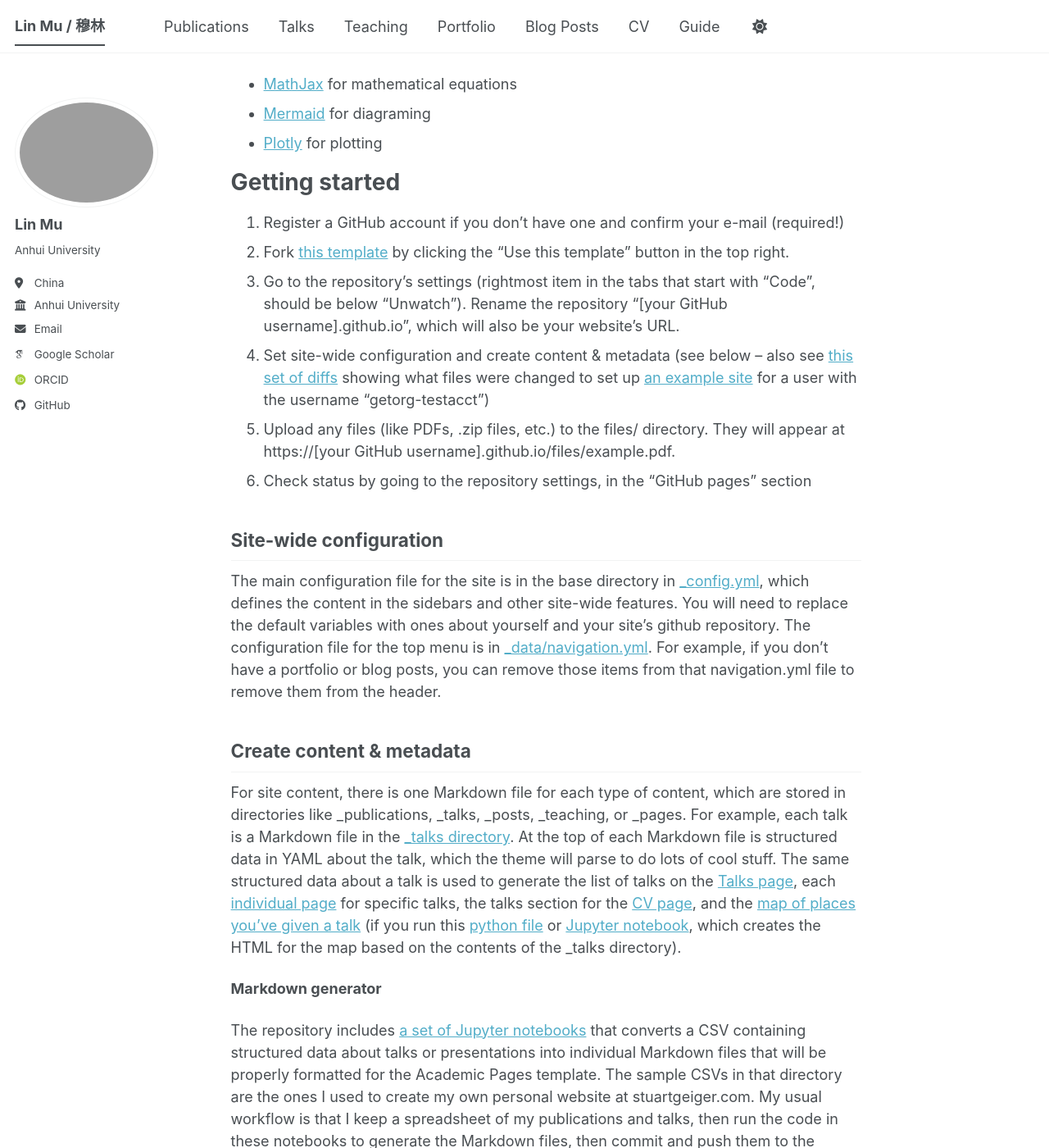
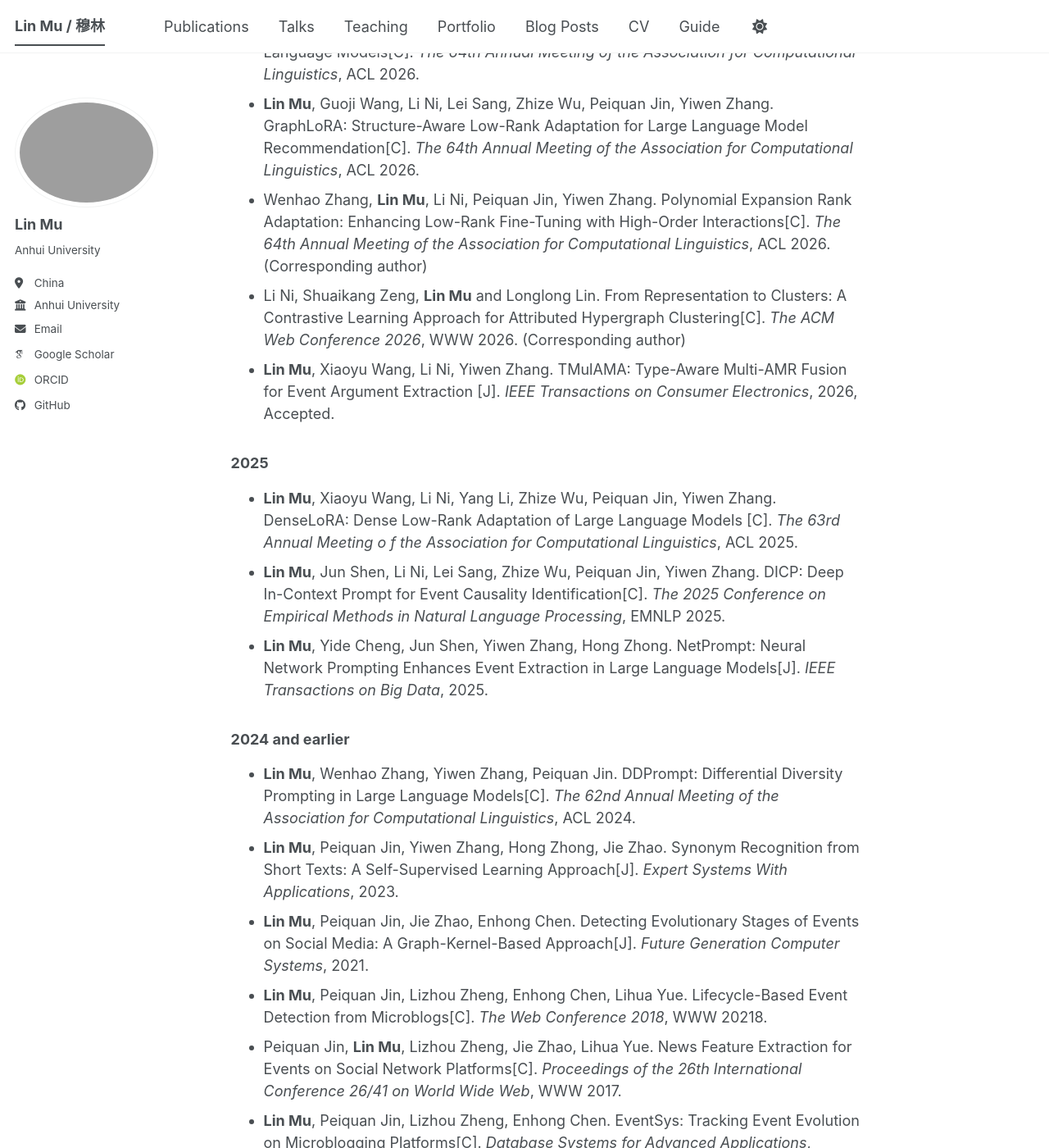
Before and after one commit to mulin-ahu/mulin-ahu.github.io, a Jekyll site: the page built from _pages/about.md, in a window 1280 px wide and 1400 px high, scrolled down 1030 px. Shown: the whole window at 82% size. Built offline with Jekyll 4.4.1, drawn with Linux system fonts in a browser that asks for light colours; some web fonts are replaced; a script bundle is joined from its source files by our own code; library files that are not in the unit come from our copies; some of the changed text lies outside the part shown.

Commit message:
Update about.md

```diff
--- a/_pages/about.md
+++ b/_pages/about.md
@@ -1,56 +1,44 @@
 ---
 permalink: /
-title: "Academic Pages is a ready-to-fork GitHub Pages template for academic personal websites"
+title: "About Me"
 author_profile: true
 redirect_from:
   - /about/
   - /about.html
 ---
 
-This is the front page of a website that is powered by the [Academic Pages template](https://github.com/academicpages/academicpages.github.io) and hosted on GitHub pages. [GitHub pages](https://pages.github.com) is a free service in which websites are built and hosted from code and data stored in a GitHub repository, automatically updating when a new commit is made to the repository. This template was forked from the [Minimal Mistakes Jekyll Theme](https://mmistakes.github.io/minimal-mistakes/) created by Michael Rose, and then extended to support the kinds of content that academics have: publications, talks, teaching, a portfolio, blog posts, and a dynamically-generated CV. Incidentally, these same features make it a great template for anyone that needs to show off a professional template!
+Associate Professor, School of Computer Science and Technology, Anhui University
 
- You can fork [this template](https://github.com/academicpages/academicpages.github.io) right now, modify the configuration and Markdown files, add your own PDFs and other content, and have your own site for free, with no ads!
+I received my Ph.D. degree from the University of Science and Technology of China in April 2021. My research interests include LLM reasoning, parameter-efficient fine-tuning, and natural language processing and so on. I have published over 30 papers in highly regarded conferences and journals such as ACL, WWW, EMNLP, and TBD. I serve on the Program Committee of several top-tier conferences, including NeurlPS, ACL, EMNLP, NAACL, AAAI, and SIGIR.
 
-A data-driven personal website
+News
 ======
-Like many other Jekyll-based GitHub Pages templates, Academic Pages makes you separate the website's content from its form. The content & metadata of your website are in structured Markdown files, while various other files constitute the theme, specifying how to transform that content & metadata into HTML pages. You keep these various Markdown (.md), YAML (.yml), HTML, and CSS files in a public GitHub repository. Each time you commit and push an update to the repository, the [GitHub pages](https://pages.github.com/) service creates static HTML pages based on these files, which are hosted on GitHub's servers free of charge.
+- **Apr. 24, 2026** Our paper "Unnoticeable community deception based on comprehensive modularity" has been accepted by IEEE Transactions on Computational Social Systems (TCSS)!
+- **Apr. 7, 2026** Our three papers "TalkLoRA: Communication-Aware Mixture of Low-Rank Adaptation for Large Language Models", "GraphLoRA: Structure-Aware Low-Rank Adaptation for Large Language Model Recommendation", "Polynomial Expansion Rank Adaptation: Enhancing Low-Rank Fine-Tuning with High-Order Interactions" have been accepted by ACL 2026!
+- **Feb. 13, 2026** Our paper "TMulAMR: Type-Aware Multi-AMR Fusion for Event Argument Extraction" has been accepted by IEEE Transactions on Consumer Electronics (TCE)!
+- **Jan. 16, 2026** Our paper "From Representation to Clusters: A Contrastive Learning Approach for Attributed Hypergraph Clustering" has been accepted by WWW 2026!
 
-Many of the features of dynamic content management systems (like Wordpress) can be achieved in this fashion, using a fraction of the computational resources and with far less vulnerability to hacking and DDoSing. You can also modify the theme to your heart's content without touching the content of your site. If you get to a point where you've broken something in Jekyll/HTML/CSS beyond repair, your Markdown files describing your talks, publications, etc. are safe. You can rollback the changes or even delete the repository and start over - just be sure to save the Markdown files! You can also write scripts that process the structured data on the site, such as [this one](https://github.com/academicpages/academicpages.github.io/blob/master/talkmap.ipynb) that analyzes metadata in pages about talks to display [a map of every location you've given a talk](https://academicpages.github.io/talkmap.html).
+Publications
+======
+### 2026
+- Li Ni, Haoran Chen, **Lin Mu**, Yiwen Zhang. Unnoticeable community deception based on comprehensive modularity[J]. *IEEE Transactions on Computational Social Systems*, 2026, Accepted. (Corresponding author)
+- **Lin Mu**, Haiyang Wang, Li Ni, Lei Sang, Zhize Wu, Peiquan Jin, Yiwen Zhang. TalkLoRA: Communication-Aware Mixture of Low-Rank Adaptation for Large Language Models[C]. *The 64th Annual Meeting of the Association for Computational Linguistics*, ACL 2026.
+- **Lin Mu**, Guoji Wang, Li Ni, Lei Sang, Zhize Wu, Peiquan Jin, Yiwen Zhang. GraphLoRA: Structure-Aware Low-Rank Adaptation for Large Language Model Recommendation[C]. *The 64th Annual Meeting of the Association for Computational Linguistics*, ACL 2026.
+- Wenhao Zhang, **Lin Mu**, Li Ni, Peiquan Jin, Yiwen Zhang. Polynomial Expansion Rank Adaptation: Enhancing Low-Rank Fine-Tuning with High-Order Interactions[C]. *The 64th Annual Meeting of the Association for Computational Linguistics*, ACL 2026. (Corresponding author)
+- Li Ni, Shuaikang Zeng, **Lin Mu** and Longlong Lin. From Representation to Clusters: A Contrastive Learning Approach for Attributed Hypergraph Clustering[C]. *The ACM Web Conference 2026*, WWW 2026. (Corresponding author)
+- **Lin Mu**, Xiaoyu Wang, Li Ni, Yiwen Zhang. TMulAMA: Type-Aware Multi-AMR Fusion for Event Argument Extraction [J]. *IEEE Transactions on Consumer Electronics*, 2026, Accepted.
 
-For those users that need more advanced functionality, the template also supports the following popular tools:
-- [MathJax](https://www.mathjax.org/) for mathematical equations
-- [Mermaid](https://mermaid.js.org/) for diagraming
-- [Plotly](https://plotly.com/javascript/) for plotting
+### 2025
 
-Getting started
-======
-1. Register a GitHub account if you don't have one and confirm your e-mail (required!)
-1. Fork [this template](https://github.com/academicpages/academicpages.github.io) by clicking the "Use this template" button in the top right.
-1. Go to the repository's settings (rightmost item in the tabs that start with "Code", should be below "Unwatch"). Rename the repository "[your GitHub username].github.io", which will also be your website's URL.
-1. Set site-wide configuration and create content & metadata (see below -- also see [this set of diffs](https://archive.is/3TPas) showing what files were changed to set up [an example site](https://getorg-testacct.github.io) for a user with the username "getorg-testacct")
-1. Upload any files (like PDFs, .zip files, etc.) to the files/ directory. They will appear at https://[your GitHub username].github.io/files/example.pdf.
-1. Check status by going to the repository settings, in the "GitHub pages" section
+- **Lin Mu**, Xiaoyu Wang, Li Ni, Yang Li, Zhize Wu, Peiquan Jin, Yiwen Zhang. DenseLoRA: Dense Low-Rank Adaptation of Large Language Models [C]. *The 63rd Annual Meeting o f the Association for Computational Linguistics*, ACL 2025.
+- **Lin Mu**, Jun Shen, Li Ni, Lei Sang, Zhize Wu, Peiquan Jin, Yiwen Zhang. DICP: Deep In-Context Prompt for Event Causality Identification[C]. *The 2025 Conference on Empirical Methods in Natural Language Processing*, EMNLP 2025.
+- **Lin Mu**, Yide Cheng, Jun Shen, Yiwen Zhang, Hong Zhong. NetPrompt: Neural Network Prompting Enhances Event Extraction in Large Language Models[J]. *IEEE Transactions on Big Data*, 2025.
 
-Site-wide configuration
-------
-The main configuration file for the site is in the base directory in [_config.yml](https://github.com/academicpages/academicpages.github.io/blob/master/_config.yml), which defines the content in the sidebars and other site-wide features. You will need to replace the default variables with ones about yourself and your site's github repository. The configuration file for the top menu is in [_data/navigation.yml](https://github.com/academicpages/academicpages.github.io/blob/master/_data/navigation.yml). For example, if you don't have a portfolio or blog posts, you can remove those items from that navigation.yml file to remove them from the header.
+### 2024 and earlier
 
-Create content & metadata
-------
-For site content, there is one Markdown file for each type of content, which are stored in directories like _publications, _talks, _posts, _teaching, or _pages. For example, each talk is a Markdown file in the [_talks directory](https://github.com/academicpages/academicpages.github.io/tree/master/_talks). At the top of each Markdown file is structured data in YAML about the talk, which the theme will parse to do lots of cool stuff. The same structured data about a talk is used to generate the list of talks on the [Talks page](https://academicpages.github.io/talks), each [individual page](https://academicpages.github.io/talks/2012-03-01-talk-1) for specific talks, the talks section for the [CV page](https://academicpages.github.io/cv), and the [map of places you've given a talk](https://academicpages.github.io/talkmap.html) (if you run this [python file](https://github.com/academicpages/academicpages.github.io/blob/master/talkmap.py) or [Jupyter notebook](https://github.com/academicpages/academicpages.github.io/blob/master/talkmap.ipynb), which creates the HTML for the map based on the contents of the _talks directory).
-
-**Markdown generator**
-
-The repository includes [a set of Jupyter notebooks](https://github.com/academicpages/academicpages.github.io/tree/master/markdown_generator
-) that converts a CSV containing structured data about talks or presentations into individual Markdown files that will be properly formatted for the Academic Pages template. The sample CSVs in that directory are the ones I used to create my own personal website at stuartgeiger.com. My usual workflow is that I keep a spreadsheet of my publications and talks, then run the code in these notebooks to generate the Markdown files, then commit and push them to the GitHub repository.
-
-How to edit your site's GitHub repository
-------
-Many people use a git client to create files on their local computer and then push them to GitHub's servers. If you are not familiar with git, you can directly edit these configuration and Markdown files directly in the github.com interface. Navigate to a file (like [this one](https://github.com/academicpages/academicpages.github.io/blob/master/_talks/2012-03-01-talk-1.md) and click the pencil icon in the top right of the content preview (to the right of the "Raw | Blame | History" buttons). You can delete a file by clicking the trashcan icon to the right of the pencil icon. You can also create new files or upload files by navigating to a directory and clicking the "Create new file" or "Upload files" buttons.
-
-Example: editing a Markdown file for a talk
-![Editing a Markdown file for a talk](/images/editing-talk.png)
-
-For more info
-------
-More info about configuring Academic Pages can be found in [the guide](https://academicpages.github.io/markdown/), the [growing wiki](https://github.com/academicpages/academicpages.github.io/wiki), and you can always [ask a question on GitHub](https://github.com/academicpages/academicpages.github.io/discussions). The [guides for the Minimal Mistakes theme](https://mmistakes.github.io/minimal-mistakes/docs/configuration/) (which this theme was forked from) might also be helpful.
+- **Lin Mu**, Wenhao Zhang, Yiwen Zhang, Peiquan Jin. DDPrompt: Differential Diversity Prompting in Large Language Models[C]. *The 62nd Annual Meeting of the Association for Computational Linguistics*, ACL 2024.
+- **Lin Mu**, Peiquan Jin, Yiwen Zhang, Hong Zhong, Jie Zhao. Synonym Recognition from Short Texts: A Self-Supervised Learning Approach[J]. *Expert Systems With Applications*, 2023.
+- **Lin Mu**, Peiquan Jin, Jie Zhao, Enhong Chen. Detecting Evolutionary Stages of Events on Social Media: A Graph-Kernel-Based Approach[J]. *Future Generation Computer Systems*, 2021.
+- **Lin Mu**, Peiquan Jin, Lizhou Zheng, Enhong Chen, Lihua Yue. Lifecycle-Based Event Detection from Microblogs[C]. *The Web Conference 2018*, WWW 20218.
+- Peiquan Jin, **Lin Mu**, Lizhou Zheng, Jie Zhao, Lihua Yue. News Feature Extraction for Events on Social Network Platforms[C]. *Proceedings of the 26th International Conference 26/41 on World Wide Web*, WWW 2017.
+- **Lin Mu**, Peiquan Jin, Lizhou Zheng, Enhong Chen. EventSys: Tracking Event Evolution on Microblogging Platforms[C]. *Database Systems for Advanced Applications*, DASFAA 2018.
```
